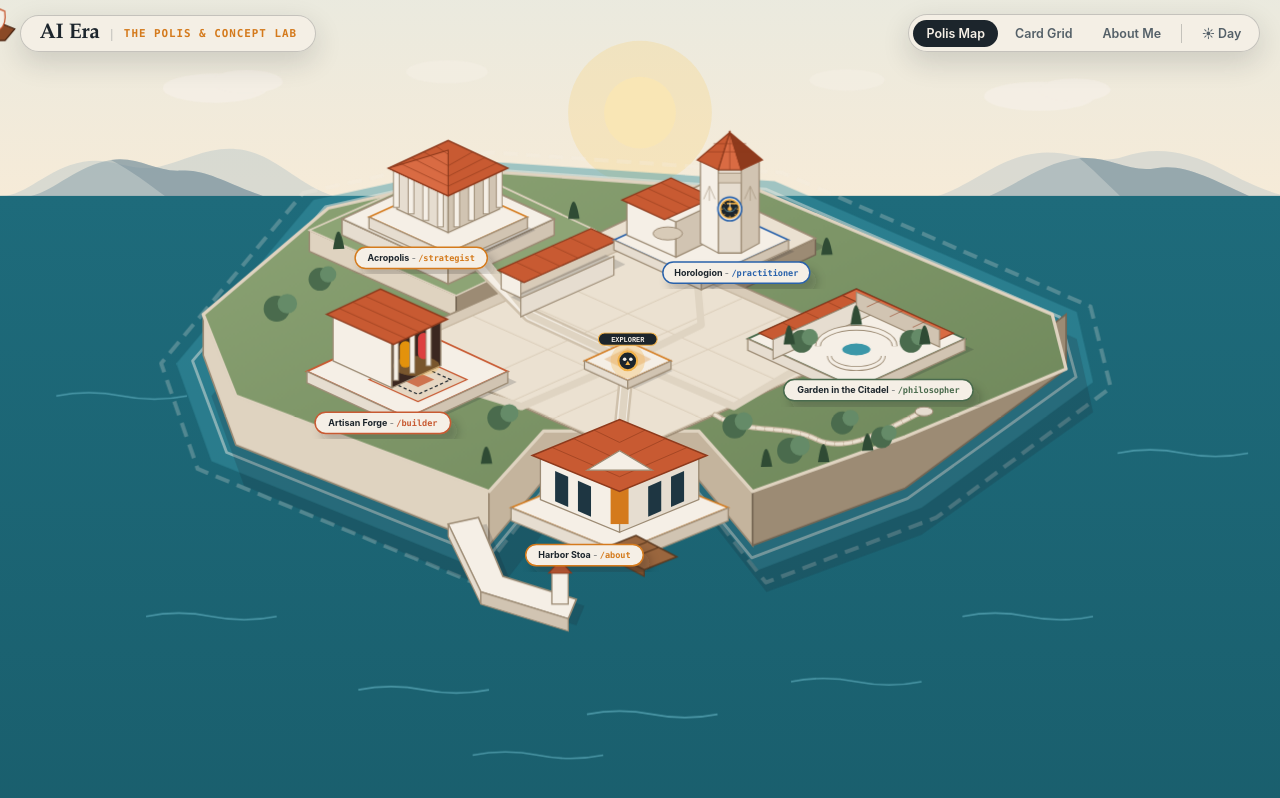
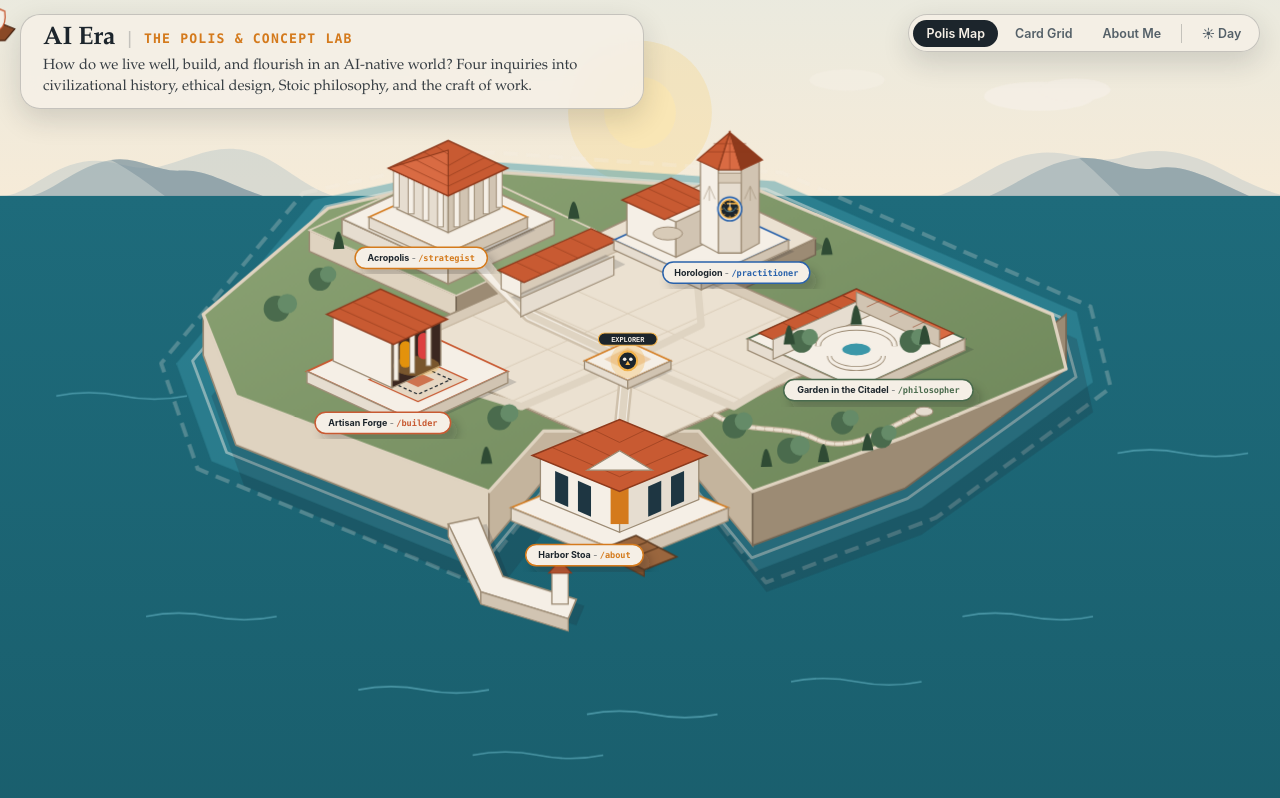
Before and after one commit to nklassen-app/kairos-public-profile, a plain HTML site: page ai-era/index.html in a window 1280 px wide. Drawn offline with Linux system fonts and the light colour scheme.

Commit message:
AI-era Polis: enlarge title pill by 20% and add four-inquiries subtitle

```diff
--- a/ai-era/index.html
+++ b/ai-era/index.html
@@ -216,7 +216,7 @@
     margin: 0 auto;
     display: flex;
     flex-wrap: wrap;
-    align-items: center;
+    align-items: flex-start;
     justify-content: space-between;
     gap: 0.75rem;
   }
@@ -228,11 +228,14 @@
     background: var(--surface);
     backdrop-filter: blur(14px);
     -webkit-backdrop-filter: blur(14px);
-    border-radius: 999px;
-    padding: 0.45rem 1.15rem;
+    border-radius: 20px;
+    padding: 0.65rem 1.38rem;
+    max-width: 39rem;
     display: inline-flex;
-    align-items: center;
-    gap: 0.65rem;
+    flex-direction: column;
+    align-items: flex-start;
+    gap: 0.3rem;
+    text-align: left;
     cursor: pointer;
     box-shadow: 0 10px 28px rgba(28, 37, 44, 0.16);
     color: var(--ink);
@@ -244,9 +247,16 @@
     transform: translateY(-1px);
   }
 
+  .brand-top-row {
+    display: inline-flex;
+    align-items: center;
+    gap: 0.75rem;
+    flex-wrap: wrap;
+  }
+
   .brand-title {
     font-family: var(--font-serif);
-    font-size: 1.32rem;
+    font-size: 1.58rem;
     font-weight: 700;
     letter-spacing: -0.01em;
     line-height: 1;
@@ -255,15 +265,25 @@
   .brand-sep {
     color: var(--rule-strong);
     font-weight: 300;
+    font-size: 1.15rem;
   }
 
   .brand-subtitle {
     font-family: var(--font-mono);
-    font-size: 0.68rem;
+    font-size: 0.82rem;
     font-weight: 600;
     letter-spacing: 0.09em;
     text-transform: uppercase;
     color: var(--amber);
+  }
+
+  .brand-tagline {
+    font-family: var(--font-serif);
+    font-size: 0.92rem;
+    font-weight: 400;
+    line-height: 1.42;
+    color: var(--ink);
+    opacity: 0.88;
   }
 
   .consolidated-menu {
@@ -761,13 +781,13 @@
   .standard-container {
     max-width: 74rem;
     margin: 0 auto;
-    padding: 5.5rem 1.25rem 4rem;
+    padding: 7.5rem 1.25rem 4rem;
   }
 
   .manifesto-container {
     max-width: 42rem;
     margin: 0 auto;
-    padding: 5.5rem 1.25rem 5rem;
+    padding: 7.5rem 1.25rem 5rem;
   }
 
   .bento-grid {
@@ -833,9 +853,12 @@
 <header class="top-header-bar" role="banner">
   <div class="top-header-inner">
     <button type="button" class="brand-lockup" data-reset-camera="true" aria-label="AI Era — Return to Full Polis Overview">
-      <span class="brand-title">AI Era</span>
-      <span class="brand-sep" aria-hidden="true">|</span>
-      <span class="brand-subtitle">THE POLIS &amp; CONCEPT LAB</span>
+      <span class="brand-top-row">
+        <span class="brand-title">AI Era</span>
+        <span class="brand-sep" aria-hidden="true">|</span>
+        <span class="brand-subtitle">THE POLIS &amp; CONCEPT LAB</span>
+      </span>
+      <span class="brand-tagline">How do we live well, build, and flourish in an AI-native world? Four inquiries into civilizational history, ethical design, Stoic philosophy, and the craft of work.</span>
     </button>
 
     <nav class="consolidated-menu" aria-label="Site navigation and view controls">
```
Also changed, not shown: 1 other file.
